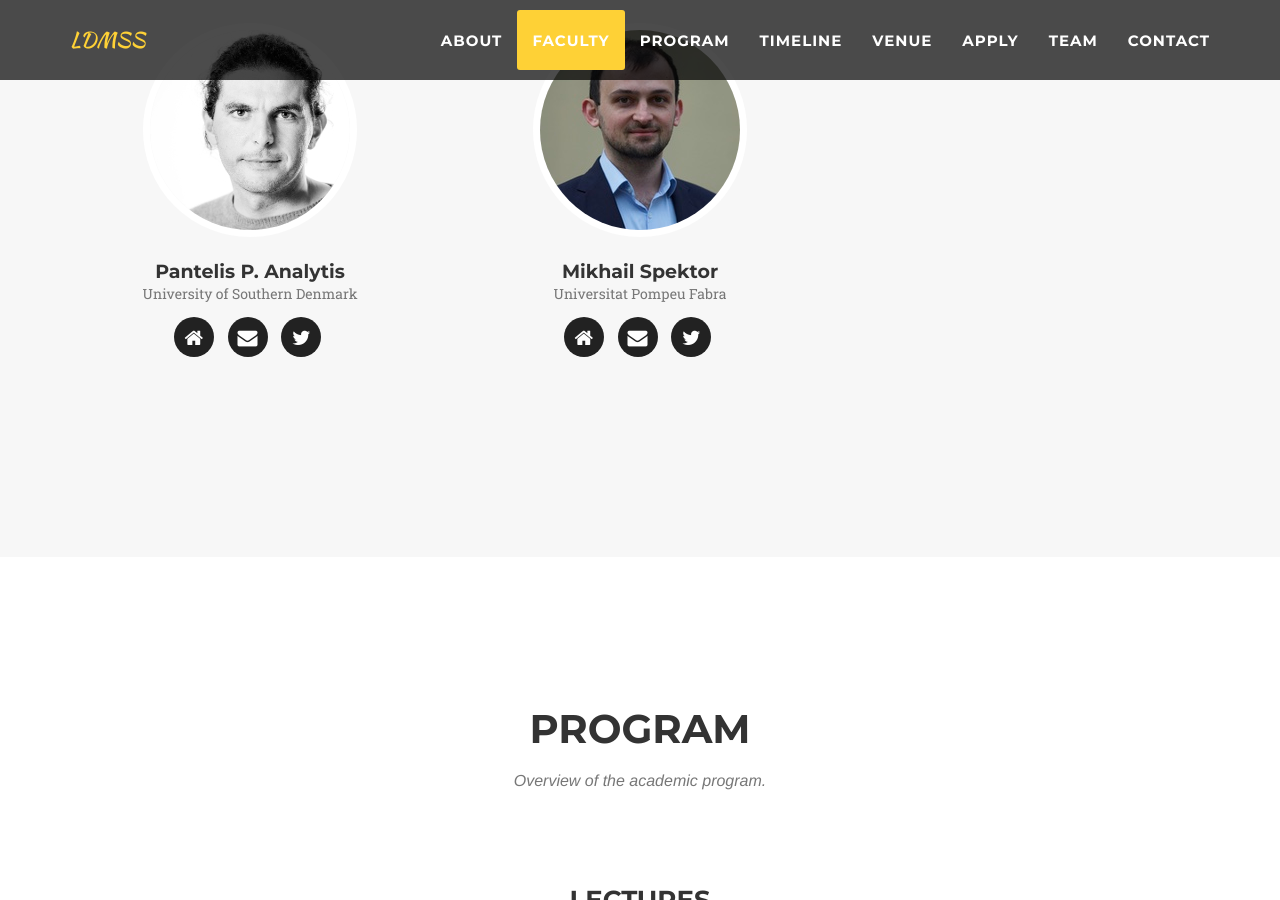
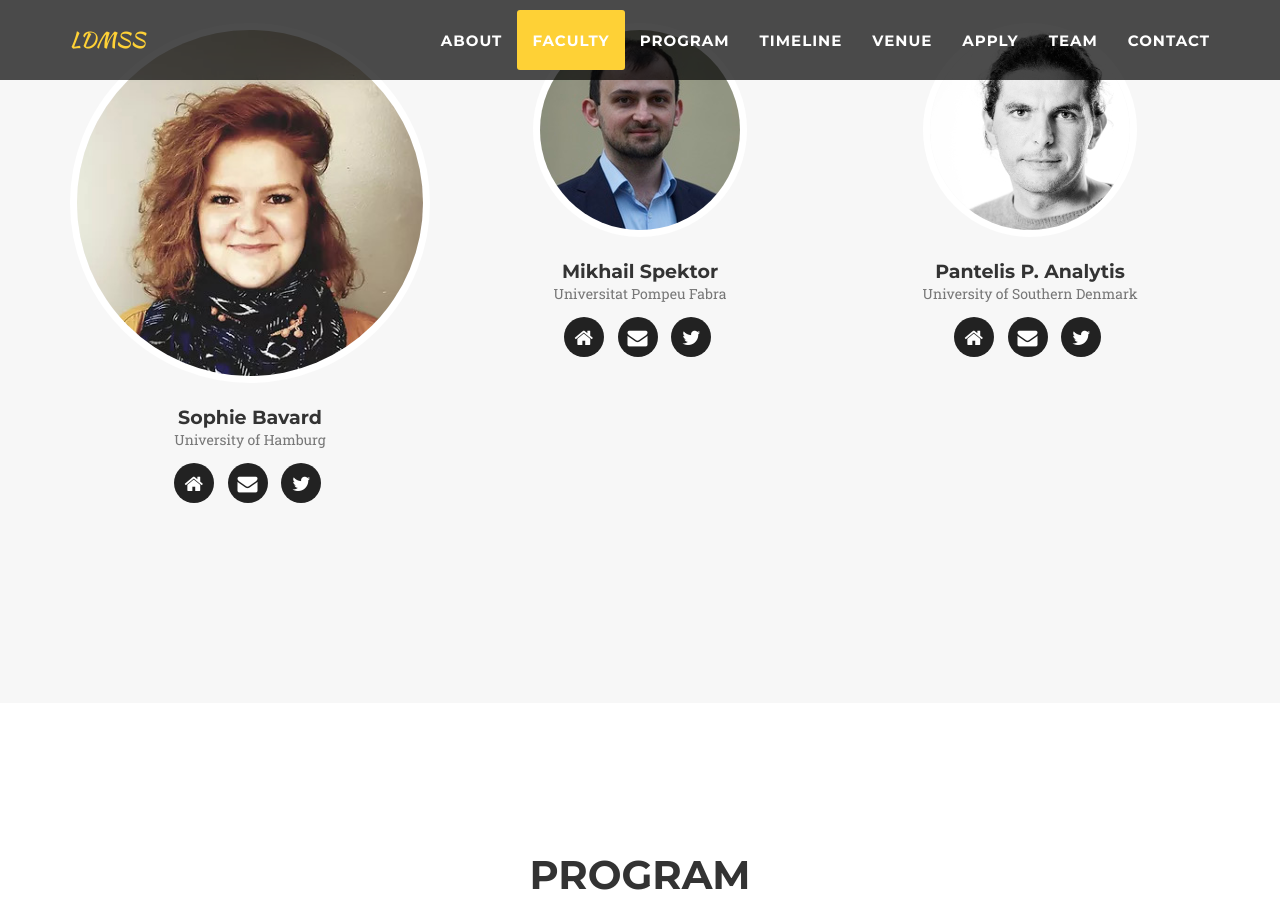
Before and after one commit to ldmss/ldmss.github.io, a Jekyll site: the page built from index.html, in a window 1280 px wide and 900 px high, scrolled down 2740 px. Built offline with Jekyll 4.4.1, drawn with Linux system fonts in a browser that asks for light colours; some web fonts are replaced; part of the change alters nothing that is shown.

Commit message:
added sophie bavard

```diff
--- a/_config.yml
+++ b/_config.yml
@@ -116,6 +116,26 @@ faculty:
       url: mailto:hrvoje.stojic@protonmail.com
     - title: twitter
       url: https://twitter.com/HrvojeStojic
+- name: Sophie Bavard
+  pic: 17
+  position: University of Hamburg
+  social:
+    - title: home
+      url: https://sophiebavard.wixsite.com/research
+    - title: envelope
+      url: mailto:sophie.bavard@gmail.com
+    - title: twitter
+      url: https://twitter.com/sophiebavard
+- name: Mikhail Spektor
+  pic: 4
+  position: Universitat Pompeu Fabra
+  social:
+    - title: home
+      url: https://msspektor.github.io/
+    - title: envelope
+      url: mailto:mikhail.spektor@upf.edu
+    - title: twitter
+      url: https://twitter.com/SpektorMikhail
 - name: Pantelis P. Analytis
   pic: 2
   position: University of Southern Denmark
@@ -126,16 +146,6 @@ faculty:
       url: mailto:pantelis@sam.sdu.dk
     - title: twitter
       url: https://twitter.com/pantelispa
-- name: Mikhail Spektor
-  pic: 4
-  position: Universitat Pompeu Fabra
-  social:
-    - title: home
-      url: https://msspektor.github.io/
-    - title: envelope
-      url: mailto:mikhail.spektor@upf.edu
-    - title: twitter
-      url: https://twitter.com/SpektorMikhail
 
 # Social networks usernames (many more available: google-plus, flickr, dribbble, pinterest, instagram, tumblr, linkedin, etc.)
 social:
```
Also changed, not shown: img/faculty/17.jpg (added).
